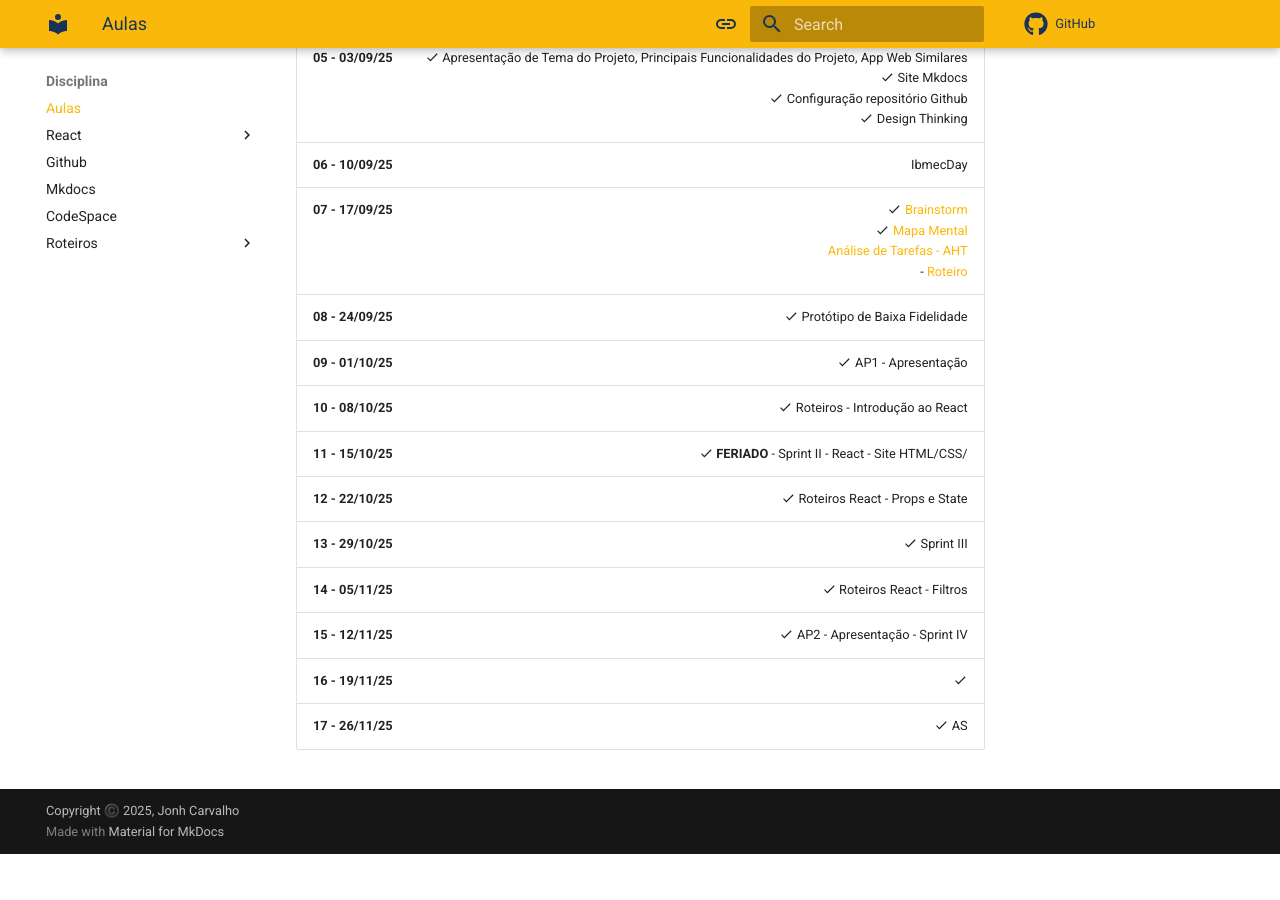
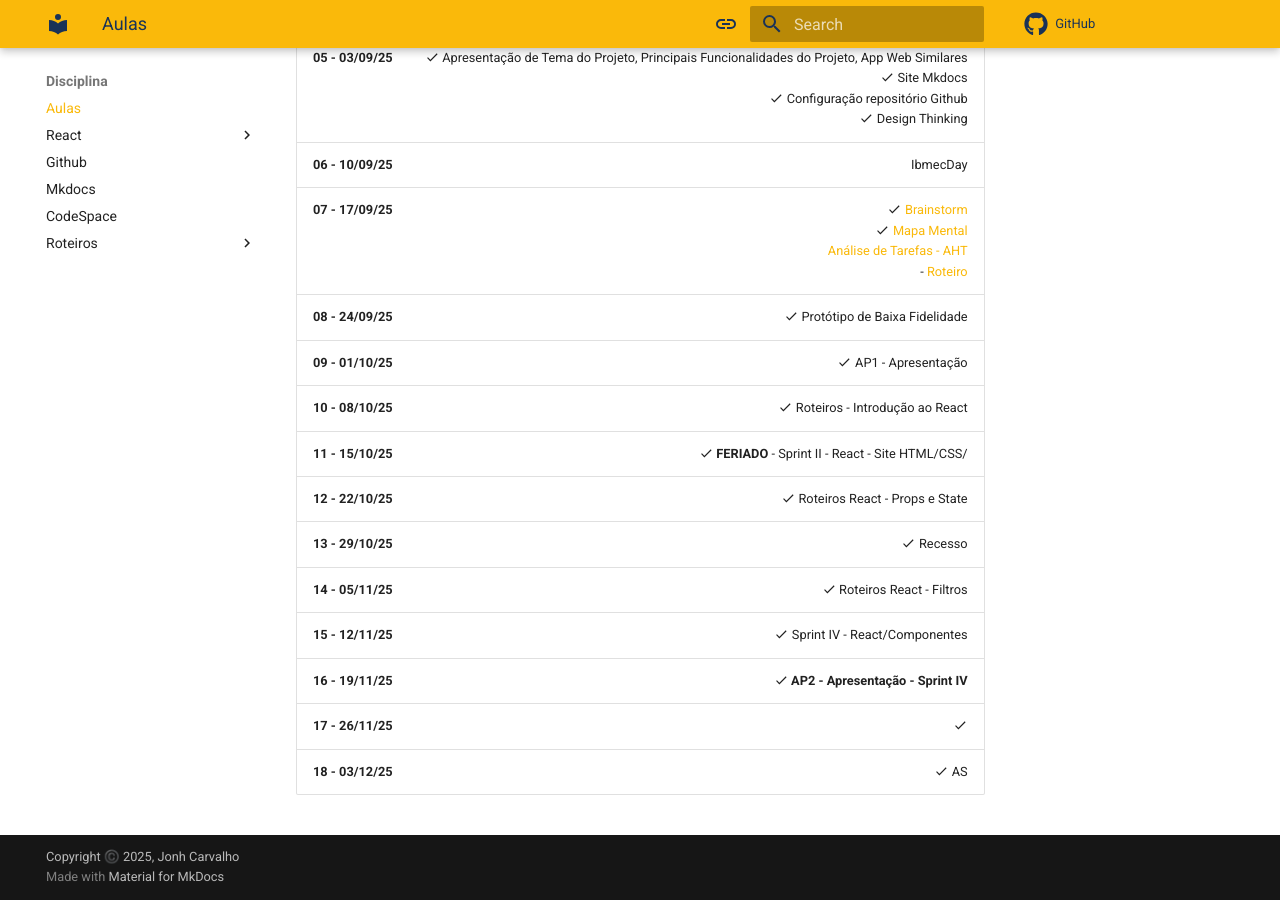
Before and after one commit to jonh-carvalho/PFE_25.2_8002, an MkDocs documentation site: the page built from docs/Disciplina/aulas.md, in a window 1280 px wide and 900 px high, scrolled down 501 px. Built offline with MkDocs 1.6.1 and Material for MkDocs 9.7.7, drawn with Linux system fonts in a browser that asks for light colours; comment, search, counter and statistics services are not loaded; old or Windows-style settings are respelled for this version of MkDocs; before the commit the page ends 1355 px from its top, so only the background shows below that.

Commit message:
update aula

```diff
--- a/docs/Disciplina/aulas.md
+++ b/docs/Disciplina/aulas.md
@@ -14,11 +14,12 @@ Aula | Conteúdo
 **__10__ - 08/10/25** | :material-check: Roteiros - Introdução ao React
 **__11__ - 15/10/25** | :material-check: **FERIADO** - Sprint II - React - Site HTML/CSS/
 **__12__ - 22/10/25** | :material-check: Roteiros React - Props e State
-**__13__ - 29/10/25** | :material-check: Sprint III
+**__13__ - 29/10/25** | :material-check: Recesso
 **__14__ - 05/11/25** | :material-check: Roteiros React - Filtros
-**__15__ - 12/11/25** | :material-check: AP2 - Apresentação - Sprint IV
-**__16__ - 19/11/25** | :material-check:
-**__17__ - 26/11/25** | :material-check: AS
+**__15__ - 12/11/25** | :material-check: Sprint IV - React/Componentes
+**__16__ - 19/11/25** | :material-check: **AP2 - Apresentação - Sprint IV**
+**__17__ - 26/11/25** | :material-check:
+**__18__ - 03/12/25** | :material-check: AS
 
 
 
```
